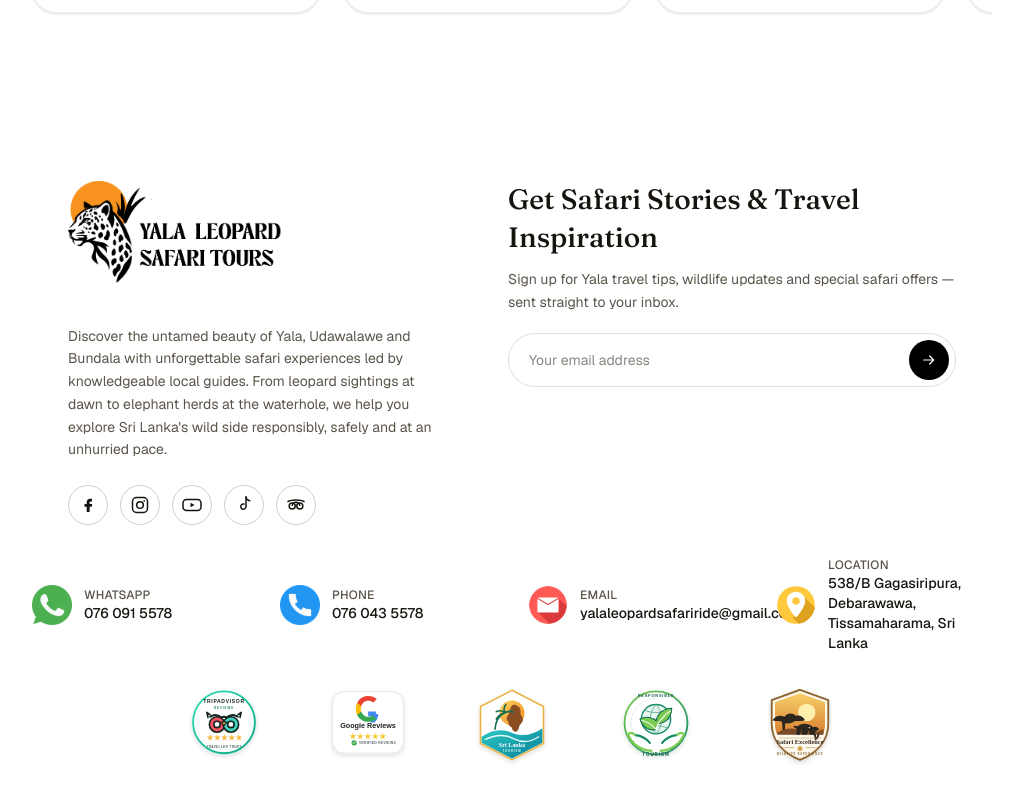
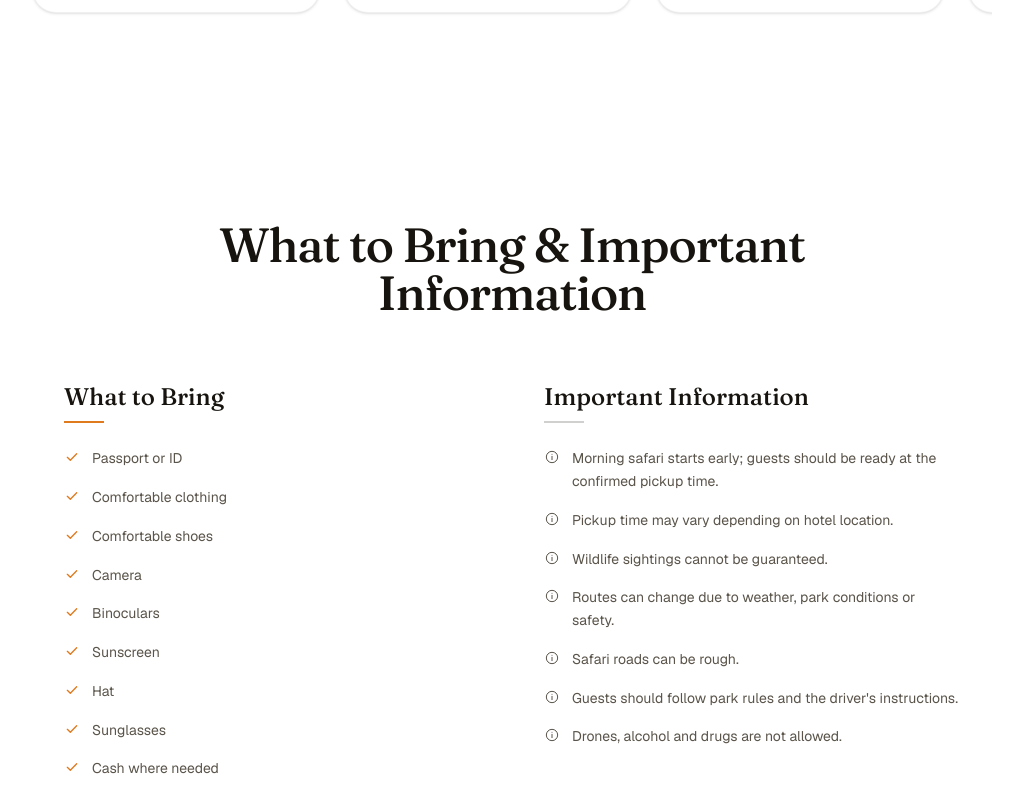
Before and after one commit to sarangas001/yala-leopard-safari-tours, a Next.js app: page /safaris/yala in a window 1280 px wide. Shown: the part 4920-5720 px from the top of the page, without its empty margins (128-1151 px from the left). Built offline with nearby package versions, Linux system fonts and the light colour scheme.

Commit message:
feat: add YalaWhatToBring component to provide packing tips and important information for safari guests

```diff
--- a/app/safaris/yala/page.tsx
+++ b/app/safaris/yala/page.tsx
@@ -6,6 +6,7 @@ import YalaSafariFlow from "@/components/YalaSafariFlow";
 import YalaInclusionsExclusions from "@/components/YalaInclusionsExclusions";
 import YalaPickupInfo from "@/components/YalaPickupInfo";
 import YalaWildlifeSlider from "@/components/YalaWildlifeSlider";
+import YalaWhatToBring from "@/components/YalaWhatToBring";
 
 export const metadata: Metadata = {
   title: "Yala National Park Safari | Yala Leopard Safari Tours",
@@ -23,6 +24,7 @@ export default function YalaSafariPage() {
       <YalaInclusionsExclusions />
       <YalaPickupInfo />
       <YalaWildlifeSlider />
+      <YalaWhatToBring />
     </main>
   );
 }
--- /dev/null
+++ b/components/YalaWhatToBring.tsx
@@ -0,0 +1,83 @@
+import Reveal from "@/components/Reveal";
+
+const WHAT_TO_BRING = [
+  "Passport or ID",
+  "Comfortable clothing",
+  "Comfortable shoes",
+  "Camera",
+  "Binoculars",
+  "Sunscreen",
+  "Hat",
+  "Sunglasses",
+  "Cash where needed",
+];
+
+const IMPORTANT_INFO = [
+  "Morning safari starts early; guests should be ready at the confirmed pickup time.",
+  "Pickup time may vary depending on hotel location.",
+  "Wildlife sightings cannot be guaranteed.",
+  "Routes can change due to weather, park conditions or safety.",
+  "Safari roads can be rough.",
+  "Guests should follow park rules and the driver's instructions.",
+  "Drones, alcohol and drugs are not allowed.",
+];
+
+function CheckIcon() {
+  return (
+    <svg viewBox="0 0 24 24" fill="none" className="mt-0.5 h-4 w-4 shrink-0 text-brand-orange" aria-hidden="true">
+      <path d="M5 12.5l4.5 4.5L19 7" stroke="currentColor" strokeWidth="2" strokeLinecap="round" strokeLinejoin="round" />
+    </svg>
+  );
+}
+
+function InfoIcon() {
+  return (
+    <svg viewBox="0 0 24 24" fill="none" className="mt-0.5 h-4 w-4 shrink-0 text-brand-ink-muted" aria-hidden="true">
+      <circle cx="12" cy="12" r="8.5" stroke="currentColor" strokeWidth="1.5" />
+      <path d="M12 11v5" stroke="currentColor" strokeWidth="1.5" strokeLinecap="round" />
+      <circle cx="12" cy="8" r="0.75" fill="currentColor" />
+    </svg>
+  );
+}
+
+export default function YalaWhatToBring() {
+  return (
+    <section className="w-full bg-white">
+      <div className="mx-auto max-w-[1600px] px-10 py-16 sm:px-20 sm:py-20 lg:px-40 lg:py-24">
+        <Reveal className="mx-auto max-w-2xl text-center">
+          <h2 className="font-display text-3xl font-medium tracking-tight text-brand-ink sm:text-4xl lg:text-5xl">
+            What to Bring &amp; Important Information
+          </h2>
+        </Reveal>
+
+        <div className="mx-auto mt-14 grid max-w-4xl grid-cols-1 gap-x-16 gap-y-12 sm:grid-cols-2 lg:mt-16">
+          <Reveal>
+            <h3 className="font-display text-xl font-medium text-brand-ink sm:text-2xl">What to Bring</h3>
+            <span className="mt-2 block h-0.5 w-10 bg-brand-orange" aria-hidden="true" />
+            <ul className="mt-6 space-y-4">
+              {WHAT_TO_BRING.map((item) => (
+                <li key={item} className="flex gap-3">
+                  <CheckIcon />
+                  <span className="text-sm leading-relaxed text-brand-ink-muted">{item}</span>
+                </li>
+              ))}
+            </ul>
+          </Reveal>
+
+          <Reveal delay={0.1}>
+            <h3 className="font-display text-xl font-medium text-brand-ink sm:text-2xl">Important Information</h3>
+            <span className="mt-2 block h-0.5 w-10 bg-brand-ink/20" aria-hidden="true" />
+            <ul className="mt-6 space-y-4">
+              {IMPORTANT_INFO.map((item) => (
+                <li key={item} className="flex gap-3">
+                  <InfoIcon />
+                  <span className="text-sm leading-relaxed text-brand-ink-muted">{item}</span>
+                </li>
+              ))}
+            </ul>
+          </Reveal>
+        </div>
+      </div>
+    </section>
+  );
+}
```
